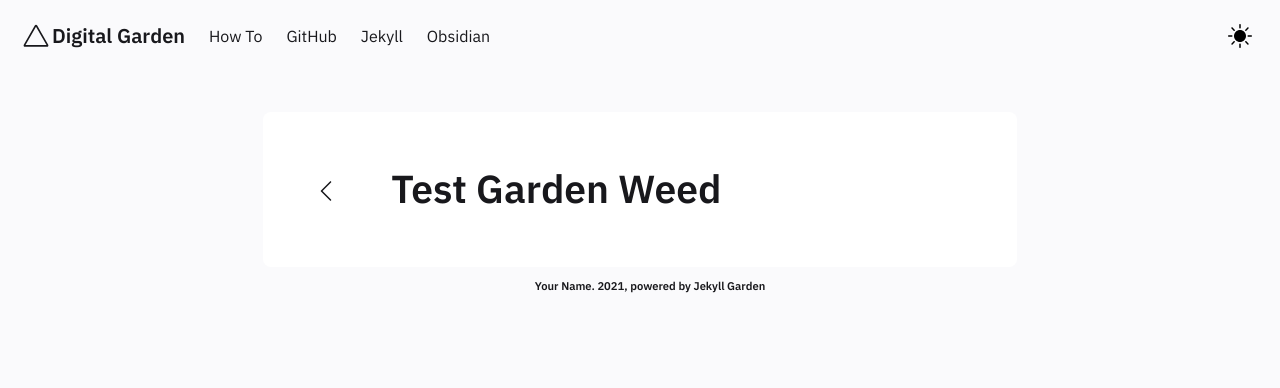
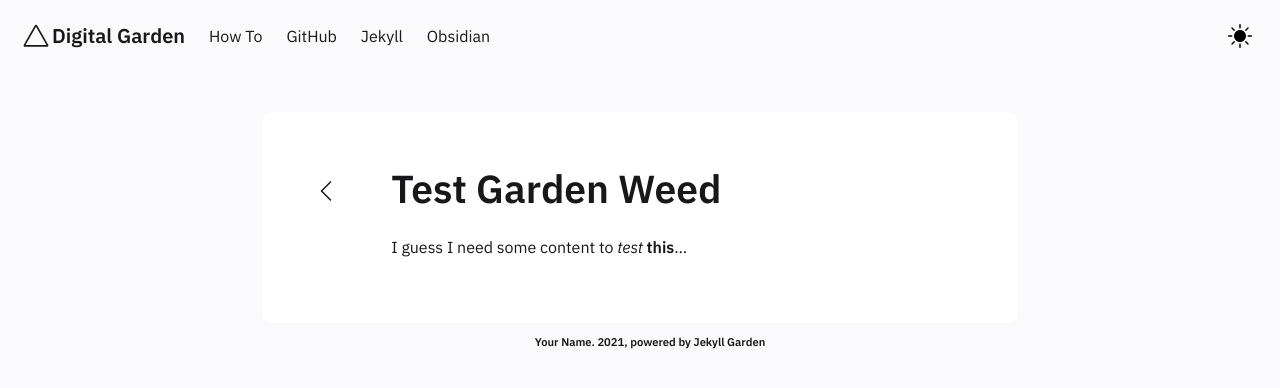
Before and after one commit to fncll/fncll.github.io, a Jekyll site: the page built from _notes/Public/test.md.md, in a window 1280 px wide. Shown: the top 388 px of the page. Built offline with Jekyll 4.4.1, drawn with Linux system fonts in a browser that asks for light colours.

Commit message:
Update test.md.md

```diff
--- a/_notes/Public/test.md.md
+++ b/_notes/Public/test.md.md
@@ -3,3 +3,5 @@ title : Test Garden Weed
 notetype : feed
 date : 03-09-22
 ---
+
+I guess I need some content to *test* **this**...
```
